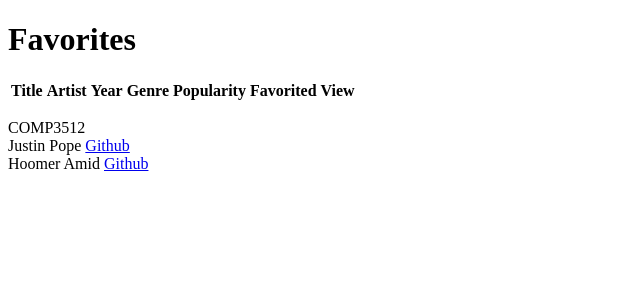
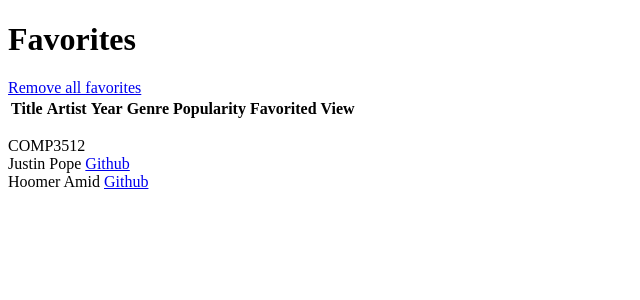
Before and after one commit to jpope229/Comp3512f2022Asg1, a PHP site: page /favorites.php in a window 1280 px wide. Shown: the part 153-453 px from the top of the page, without its empty margins (0-640 px from the left). Run offline with PHP 8.4, Linux system fonts and the light colour scheme; lists and menus that the app fills with data are empty; some libraries are stand-ins or nearby versions.

Commit message:
fully working favorites

```diff
--- a/favorites.php
+++ b/favorites.php
@@ -29,6 +29,7 @@ session_start();
     </header>
 
     <h1>Favorites</h1>
+    <a href="removeFavorites.php">Remove all favorites</a><br>
     <table>
         <tr>
             <th>Title</th>
```
